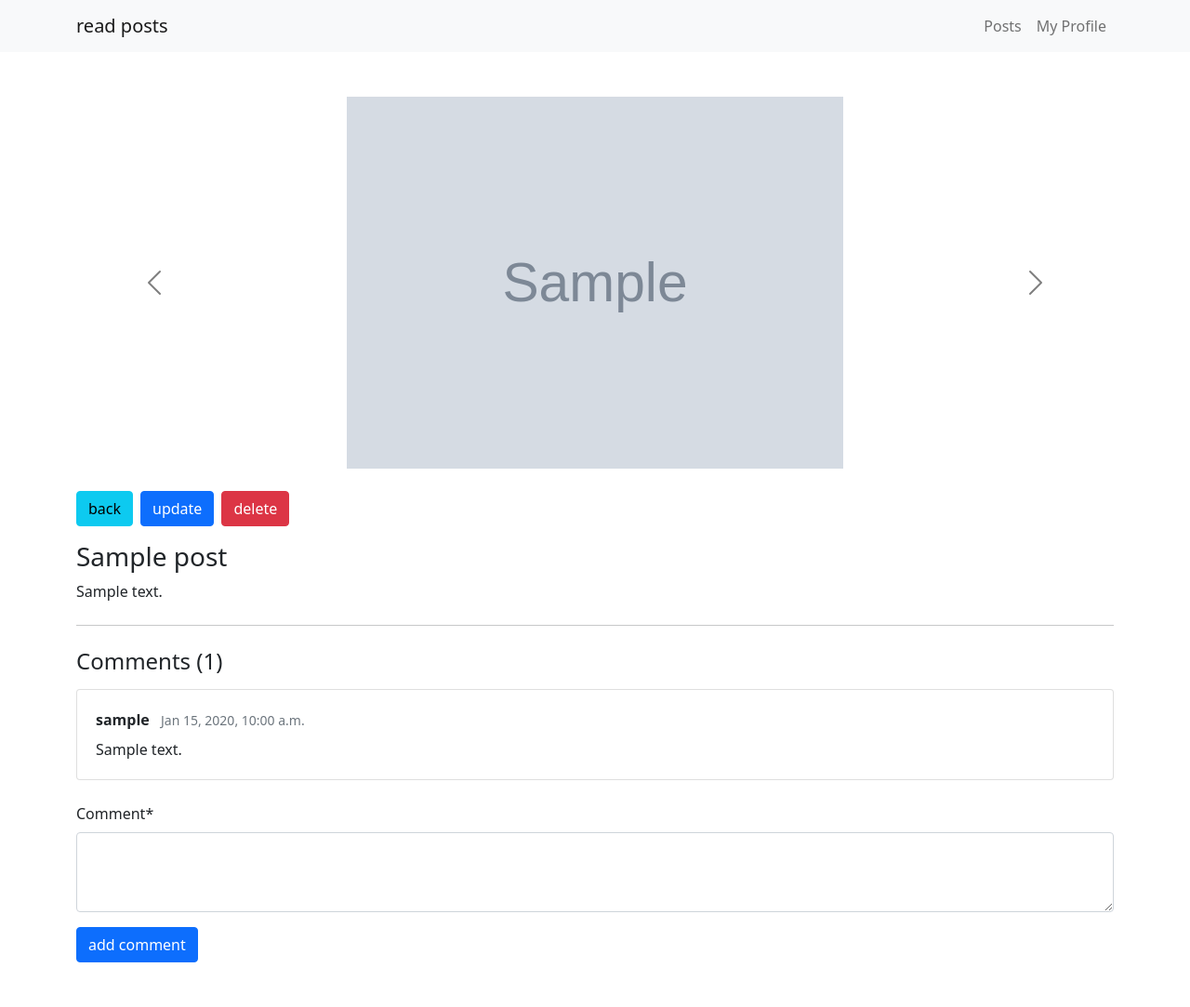
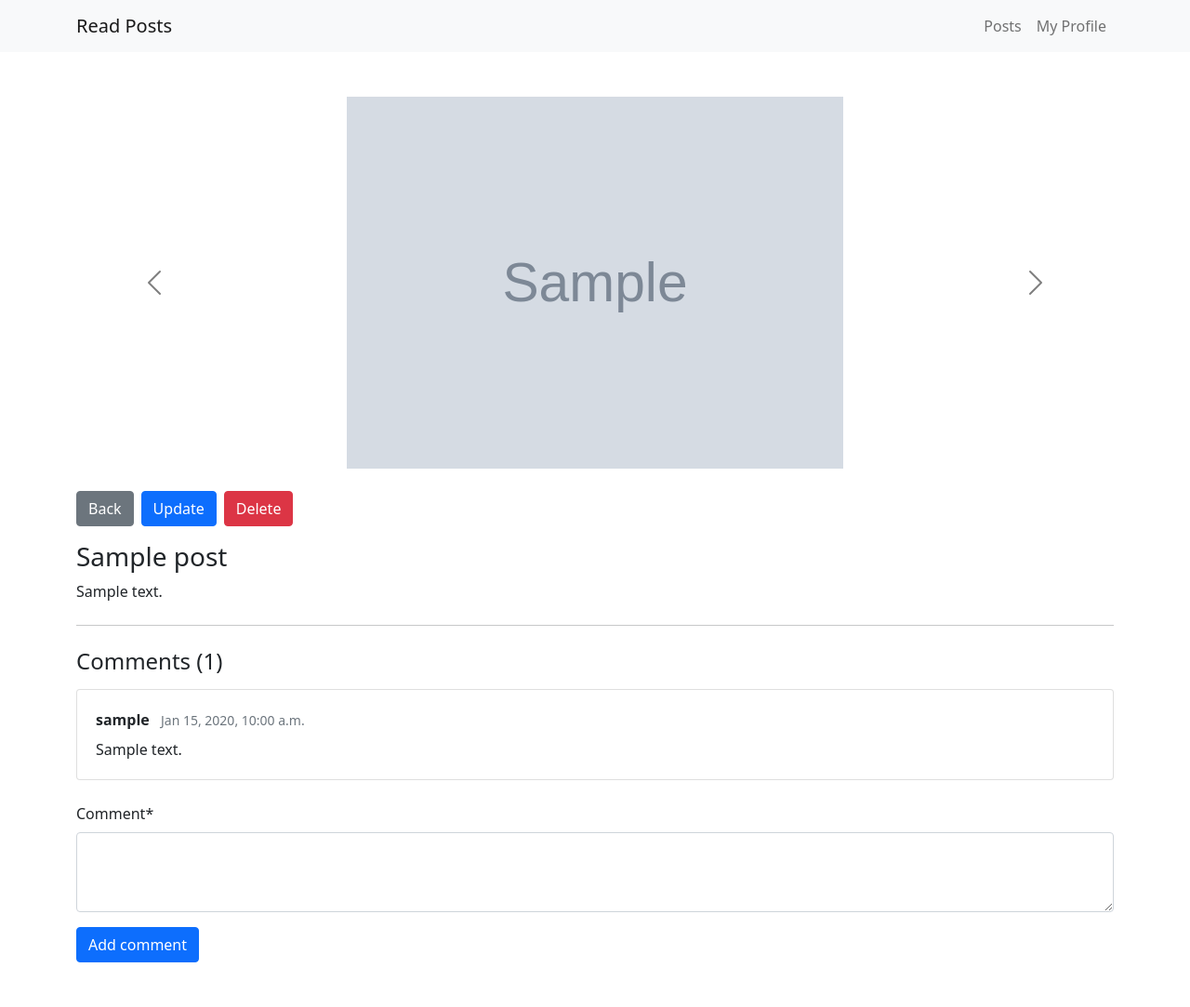
Before and after one commit to knvs-awp/seng2045-a3, a Django app: page /1/ in a window 1280 px wide. Shown: the whole page at 93% size. Run offline with Django 5.2, Linux system fonts and the light colour scheme; a user stored in the database is signed in; tables that the repository leaves empty hold one stand-in row (values such as "Sample post"); grey boxes marked "Sample" are stand-in pictures; some libraries are stand-ins or nearby versions.

Commit message:
change read posts -> 'Read Posts' + improve the buttons ui/colours

```diff
--- a/src/posts/static/posts/main.js
+++ b/src/posts/static/posts/main.js
@@ -91,7 +91,7 @@ const getData = () => {
                                     <div class="col-auto">
                                         <form class="like-unlike-forms" data-form-id="${el.id}">
                                             <input type="hidden" name="csrfmiddlewaretoken" value="${csrftoken}">
-                                            <button type="submit" class="btn btn-primary" id="like-unlike-${el.id}">${el.liked ? `Unlike (${el.count})` : `Like (${el.count})`}</button>
+                                            <button type="submit" class="btn btn-like" id="like-unlike-${el.id}">${el.liked ? `Unlike (${el.count})` : `Like (${el.count})`}</button>
                                         </form>
                                     </div>
                                 </div>
@@ -155,7 +155,7 @@ postForm.addEventListener('submit', e => {
                             </div>
                             <div class="col-auto">
                                 <form class="like-unlike-forms" data-form-id="${response.id}">
-                                    <button type="submit" class="btn btn-primary" id="like-unlike-${response.id}">Like</button>
+                                    <button type="submit" class="btn btn-like" id="like-unlike-${response.id}">Like</button>
                                 </form>
                             </div>
                         </div>
--- a/src/posts/templates/posts/detail.html
+++ b/src/posts/templates/posts/detail.html
@@ -23,8 +23,8 @@
                         {% csrf_token %}
                         {{form|crispy}}
                         <div class="modal-footer">
-                            <button type="button" class="btn btn-danger" data-bs-dismiss="modal">Close</button>
-                            <button type="submit" class="btn btn-success">update</button>
+                            <button type="button" class="btn btn-outline-secondary" data-bs-dismiss="modal">Close</button>
+                            <button type="submit" class="btn btn-primary">Update</button>
                         </div>
                     </form>
                 </div>
@@ -46,8 +46,8 @@
                 <div class="modal-footer">
                     <form id="delete-form">
                         {% csrf_token %}
-                        <button type="button" class="btn btn-danger" data-bs-dismiss="modal">Close</button>
-                        <button type="submit" class="btn btn-success">delete</button>
+                        <button type="button" class="btn btn-outline-secondary" data-bs-dismiss="modal">Close</button>
+                        <button type="submit" class="btn btn-danger">Delete</button>
                     </form>
                 </div>
             </div>
@@ -78,9 +78,9 @@
     {% endif %}
 
     <div class="d-flex flex-wrap gap-2 mb-3">
-        <a href="{% url 'posts:main-board' %}" id="back-btn" class="btn btn-info">back</a>
-        <button id="update-btn" class="btn btn-primary not-visible" data-bs-toggle="modal" data-bs-target="#updateModal">update</button>
-        <button id="delete-btn" class="btn btn-danger not-visible" data-bs-toggle="modal" data-bs-target="#deleteModal">delete</button>
+        <a href="{% url 'posts:main-board' %}" id="back-btn" class="btn btn-secondary">Back</a>
+        <button id="update-btn" class="btn btn-primary not-visible" data-bs-toggle="modal" data-bs-target="#updateModal">Update</button>
+        <button id="delete-btn" class="btn btn-danger not-visible" data-bs-toggle="modal" data-bs-target="#deleteModal">Delete</button>
     </div>
     <div id="spinner-box" class="text-center">
         <div class="spinner-border" role="status"></div>
@@ -104,7 +104,7 @@
         <form method="post" action="{% url 'posts:post-detail' obj.pk %}" id="comment-form" class="mt-4">
             {% csrf_token %}
             {{comment_form|crispy}}
-            <button type="submit" class="btn btn-primary">add comment</button>
+            <button type="submit" class="btn btn-primary">Add comment</button>
         </form>
     </section>
 {% endblock content %}
--- a/src/templates/base.html
+++ b/src/templates/base.html
@@ -25,7 +25,7 @@
     {% block scripts %}
     {% endblock scripts %}
 
-    <title>read posts | {% block title %}{% endblock title %}</title>
+    <title>Read Posts | {% block title %}{% endblock title %}</title>
   </head>
   <body>
     {% include "navbar.html" %}
--- a/src/templates/navbar.html
+++ b/src/templates/navbar.html
@@ -1,6 +1,6 @@
 <nav class="navbar navbar-expand navbar-light bg-light">
     <div class="container">
-        <a class="navbar-brand" href="{% url 'posts:main-board' %}">read posts</a>
+        <a class="navbar-brand" href="{% url 'posts:main-board' %}">Read Posts</a>
         <div class="navbar-nav">
             <a class="nav-link" href="{% url 'posts:main-board' %}">Posts</a>
             <a class="nav-link" href="{% url 'profiles:my-profile' %}">My Profile</a>
```
Also changed, not shown: src/posts/templates/posts/main.html (+4 -4 lines), src/static/style.css (+33 -0 lines).
